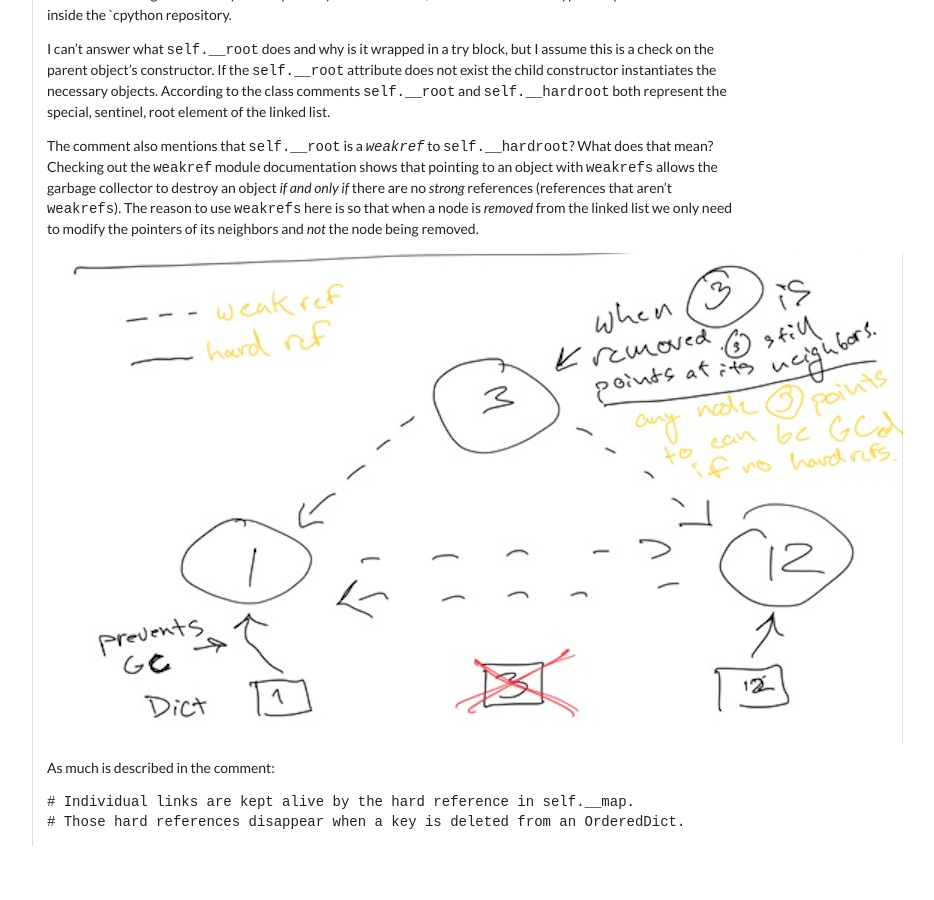
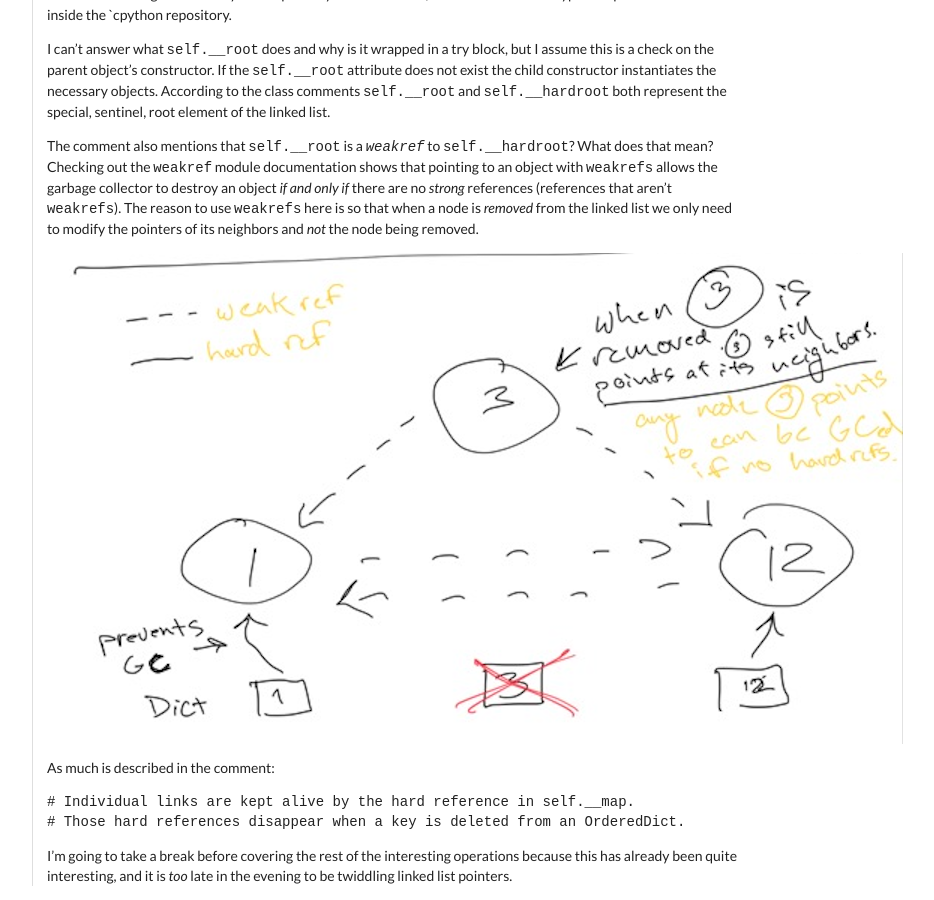
Before and after one commit to Freyert/freyert.github.io, a Jekyll site: the page built from _posts/2022-05-06-ordered_dict.md, in a window 1280 px wide and 900 px high, scrolled down 2608 px. Shown: the whole window, without its empty margins (174-1108 px from the left). Built offline with Jekyll 4.4.1, drawn with Linux system fonts in a browser that asks for light colours; nearby versions of some CDN libraries; our own code applies the rules of GitHub Pages for plain Markdown files; before the commit the page ends 3468 px from its top, so only the background shows below that.

Commit message:
ordered-dict

````diff
--- a/_posts/2022-05-06-ordered_dict.md
+++ b/_posts/2022-05-06-ordered_dict.md
@@ -90,3 +90,6 @@ As much is described in the comment:
 # Individual links are kept alive by the hard reference in self.__map.
 # Those hard references disappear when a key is deleted from an OrderedDict.
 ```
+
+I'm going to take a break before covering the rest of the interesting operations because this has already been
+quite interesting, and it is _too_ late in the evening to be twiddling linked list pointers.
````
